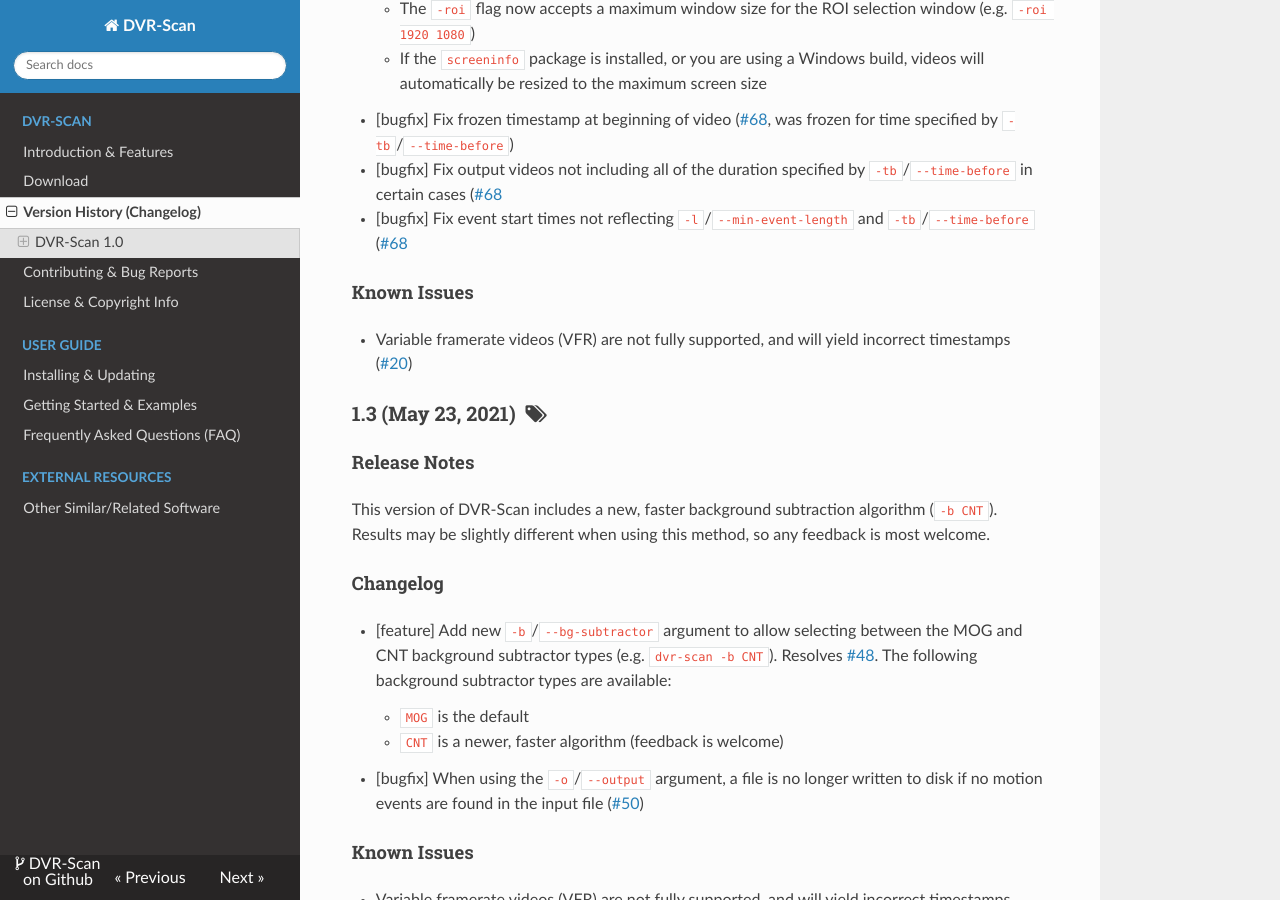
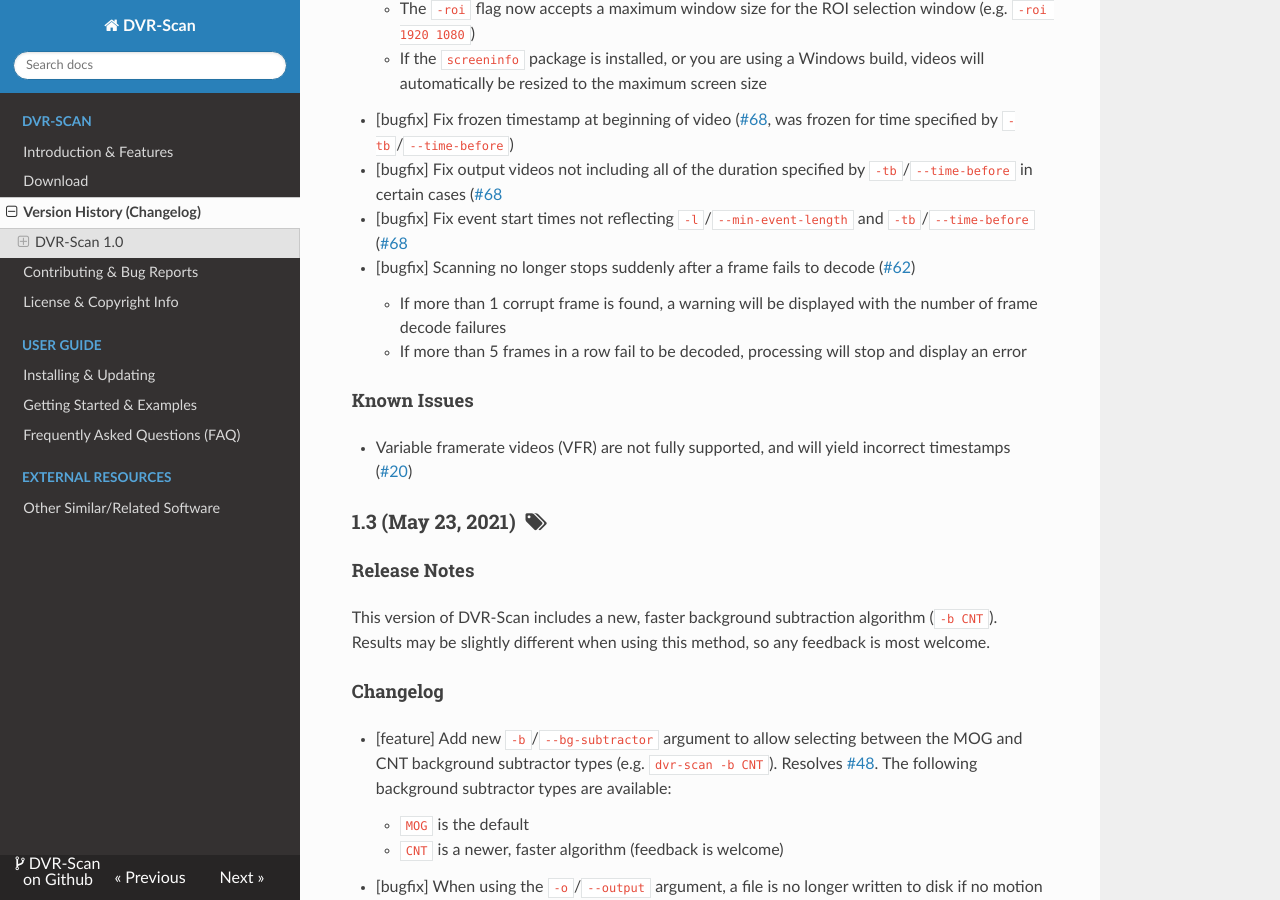
Before and after one commit to Breakthrough/DVR-Scan, an MkDocs documentation site: the page built from docs/changelog.md, in a window 1280 px wide and 900 px high, scrolled down 354 px. Built offline with MkDocs 1.6.1, drawn with Linux system fonts in a browser that asks for light colours; nearby versions of some CDN libraries; old or Windows-style settings are respelled for this version of MkDocs.

Commit message:
Update changelog for #62.

```diff
--- a/docs/changelog.md
+++ b/docs/changelog.md
@@ -14,6 +14,9 @@
  * [bugfix] Fix frozen timestamp at beginning of video ([#68](https://github.com/Breakthrough/DVR-Scan/issues/68), was frozen for time specified by `-tb`/`--time-before`)
  * [bugfix] Fix output videos not including all of the duration specified by `-tb`/`--time-before` in certain cases ([#68](https://github.com/Breakthrough/DVR-Scan/issues/68)
  * [bugfix] Fix event start times not reflecting `-l`/`--min-event-length` and `-tb`/`--time-before` ([#68](https://github.com/Breakthrough/DVR-Scan/issues/68)
+ * [bugfix] Scanning no longer stops suddenly after a frame fails to decode ([#62](https://github.com/Breakthrough/DVR-Scan/issues/62))
+     * If more than 1 corrupt frame is found, a warning will be displayed with the number of frame decode failures
+     * If more than 5 frames in a row fail to be decoded, processing will stop and display an error
 
 #### Known Issues
 
```
